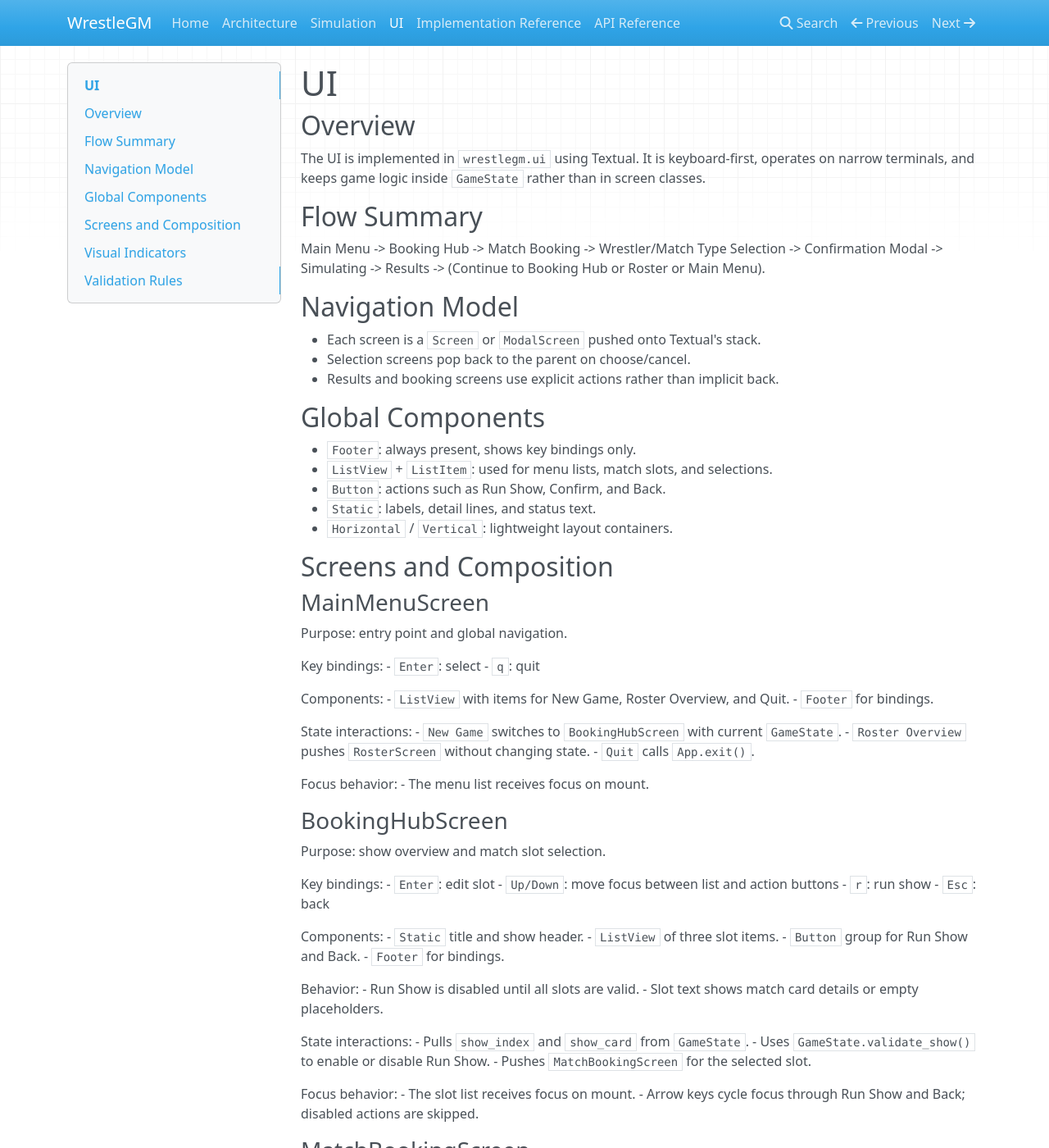
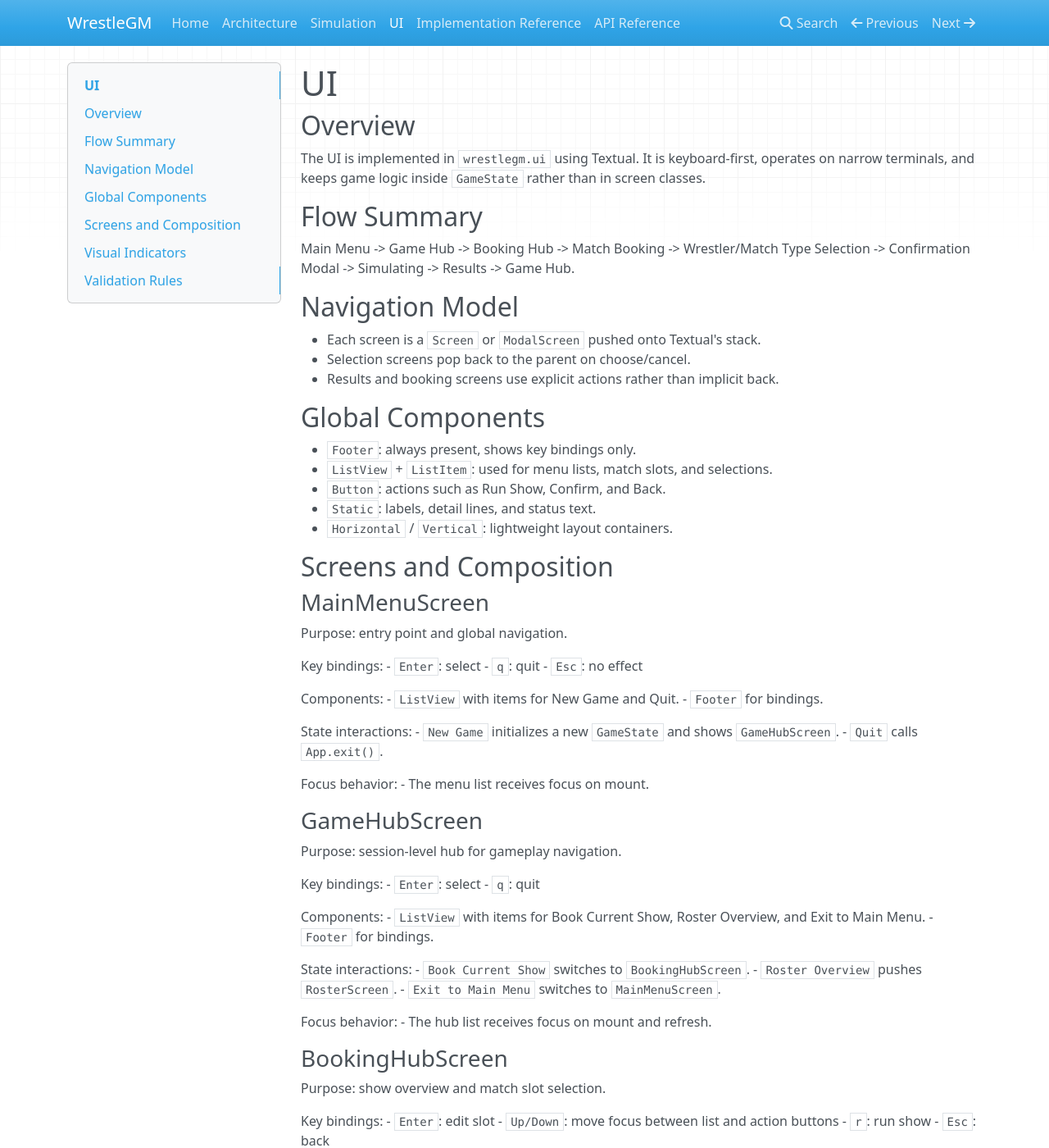
Before and after one commit to rick2047/WrestleGM, an MkDocs documentation site: the page built from docs/ui.md, in a window 1280 px wide and 1400 px high. Shown: the whole window at 82% size. Built offline with MkDocs 1.6.1, drawn with Linux system fonts in a browser that asks for light colours; nearby versions of some CDN libraries; some of the changed text lies outside the part shown.

Commit message:
Sync PRD for game hub flow

```diff
--- a/docs/ui.md
+++ b/docs/ui.md
@@ -7,9 +7,8 @@ than in screen classes.
 
 ## Flow Summary
 
-Main Menu -> Booking Hub -> Match Booking -> Wrestler/Match Type Selection ->
-Confirmation Modal -> Simulating -> Results -> (Continue to Booking Hub or
-Roster or Main Menu).
+Main Menu -> Game Hub -> Booking Hub -> Match Booking -> Wrestler/Match Type
+Selection -> Confirmation Modal -> Simulating -> Results -> Game Hub.
 
 ## Navigation Model
 
@@ -34,18 +33,38 @@ Purpose: entry point and global navigation.
 Key bindings:
 - `Enter`: select
 - `q`: quit
+- `Esc`: no effect
 
 Components:
-- `ListView` with items for New Game, Roster Overview, and Quit.
+- `ListView` with items for New Game and Quit.
 - `Footer` for bindings.
 
 State interactions:
-- `New Game` switches to `BookingHubScreen` with current `GameState`.
-- `Roster Overview` pushes `RosterScreen` without changing state.
+- `New Game` initializes a new `GameState` and shows `GameHubScreen`.
 - `Quit` calls `App.exit()`.
 
 Focus behavior:
 - The menu list receives focus on mount.
+
+### GameHubScreen
+
+Purpose: session-level hub for gameplay navigation.
+
+Key bindings:
+- `Enter`: select
+- `q`: quit
+
+Components:
+- `ListView` with items for Book Current Show, Roster Overview, and Exit to Main Menu.
+- `Footer` for bindings.
+
+State interactions:
+- `Book Current Show` switches to `BookingHubScreen`.
+- `Roster Overview` pushes `RosterScreen`.
+- `Exit to Main Menu` switches to `MainMenuScreen`.
+
+Focus behavior:
+- The hub list receives focus on mount and refresh.
 
 ### BookingHubScreen
 
@@ -71,6 +90,7 @@ State interactions:
 - Pulls `show_index` and `show_card` from `GameState`.
 - Uses `GameState.validate_show()` to enable or disable Run Show.
 - Pushes `MatchBookingScreen` for the selected slot.
+- Back returns to `GameHubScreen`.
 
 Focus behavior:
 - The slot list receives focus on mount.
@@ -200,19 +220,17 @@ Purpose: display match outcomes and show rating.
 Key bindings:
 - `Enter`: continue
 - `Up/Down/Left/Right`: move focus between actions
-- `r`: roster
-- `m`: main menu
 
 Components:
 - `Static` title.
 - `Static` results list with star ratings.
 - `Static` show rating summary.
-- `Button` group: Continue, Roster, Main Menu.
+- `Button` group: Continue.
 - `Footer` for bindings.
 
 State interactions:
 - Reads `GameState.last_show` to populate match results and show rating.
-- Continue switches back to `BookingHubScreen` with updated state.
+- Continue switches back to `GameHubScreen` with updated state.
 
 Focus behavior:
 - Continue receives focus on mount, and arrow keys move focus across action buttons.
```
Also changed, not shown: prd.md (+111 -44 lines).
